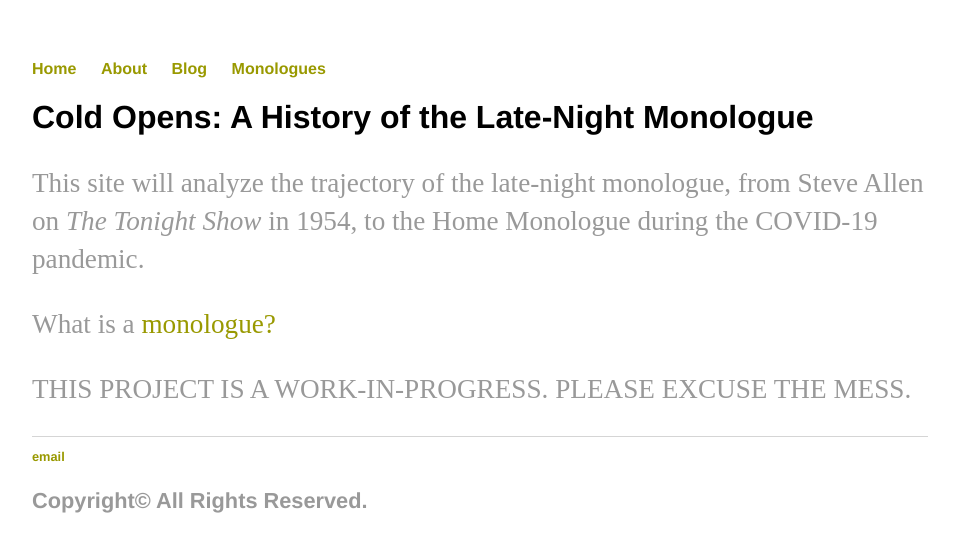
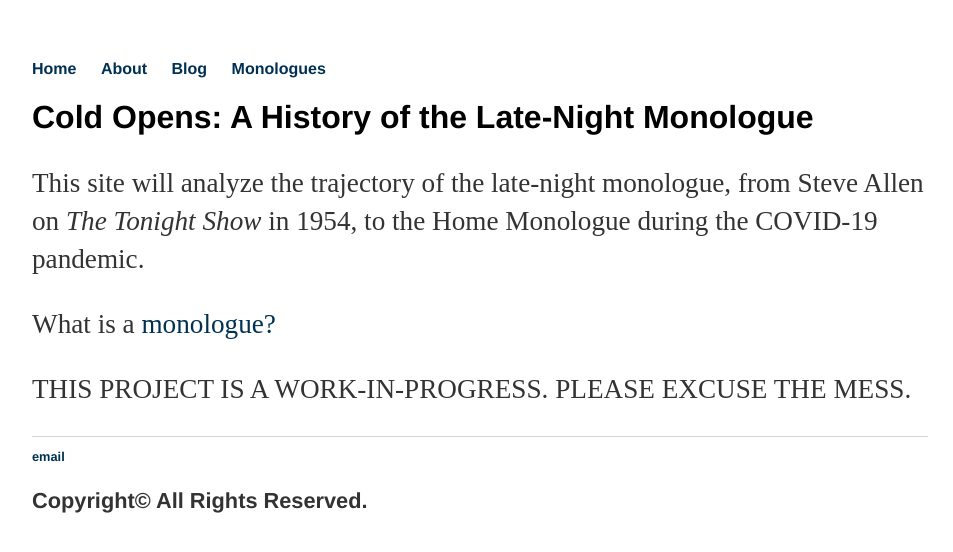
Before and after one commit to andersonshumate/andersonshumate.github.io, a Jekyll site: the page built from index.html, in a window 1280 px wide. Shown: the top 552 px of the page, without its empty margins (160-1113 px from the left). Built offline with Jekyll 4.4.1, drawn with Linux system fonts in a browser that asks for light colours.

Commit message:
Update main.css

```diff
--- a/css/main.css
+++ b/css/main.css
@@ -14,7 +14,7 @@ nav ul li, footer ul li {
 }
 a {
     text-decoration: none;
-    color: #990;
+    color: #003153;
 }
 a:hover {
     text-decoration: underline;
@@ -26,7 +26,7 @@ h1 {
 p {
     font-size: 1.7em;
     line-height: 1.4em;
-    color: #999;
+    color: #333;
 }
 footer {
     border-top: 1px solid #d5d5d5;
```
